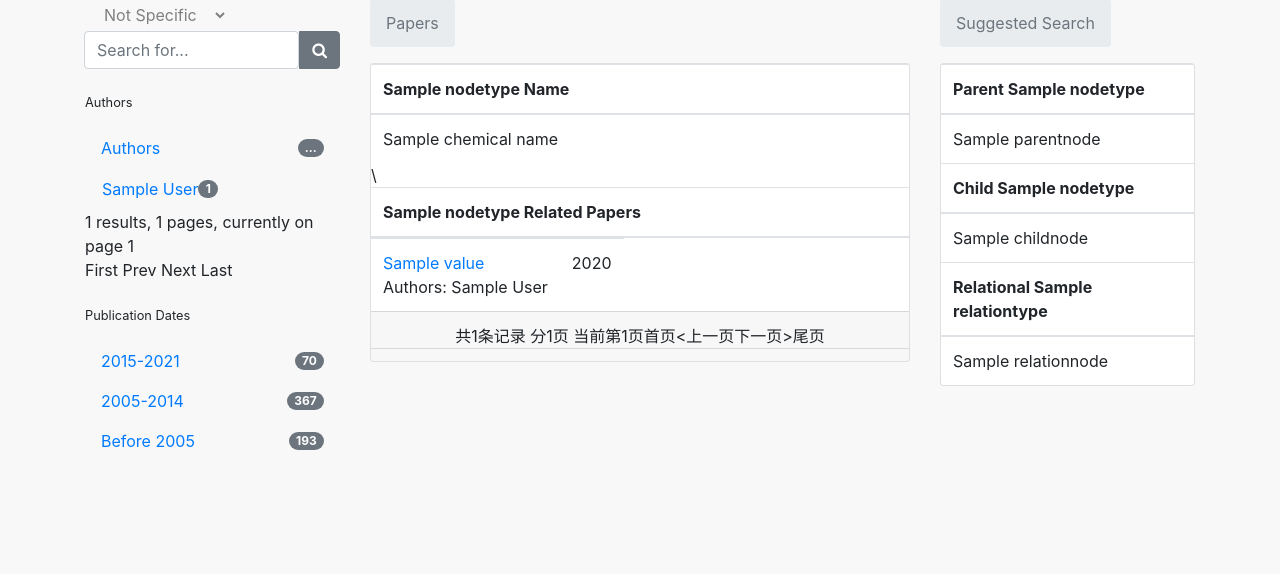
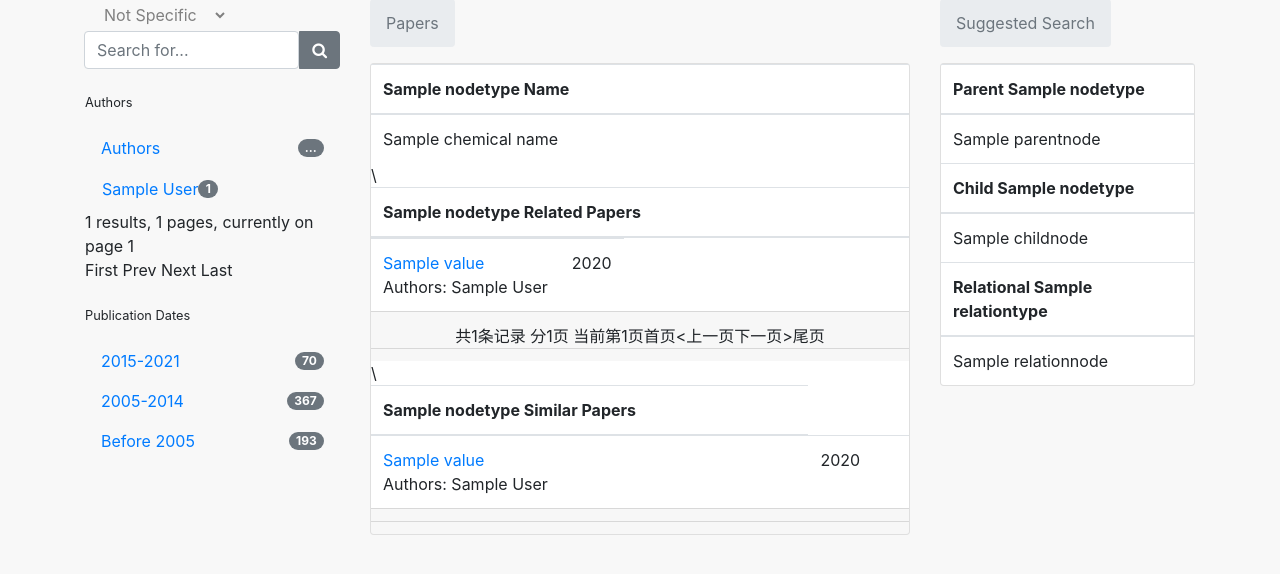
Before and after one commit to Wanyu42/COVID-19-Knowledge-Base, a Flask app: template templates/list.html in a window 1280 px wide. Shown: the part 21-595 px from the top of the page. Run offline with Flask 2, Linux system fonts and the light colour scheme; the template is opened without the code that fills it: most values are stand-ins (such as "Sample title", 1, 10 or a date in 2020); parts of the project's set-up code (start-up, migrations or seed data) failed here and were passed over; some libraries are stand-ins or nearby versions.

Commit message:
remove list.html bug

```diff
--- a/app.py
+++ b/app.py
@@ -18,6 +18,7 @@ def hello():
 def init():
     result_name = None
     paperlist = None
+    similarlist = None
     parentlist = None
     childlist = None
     relationlist = None
@@ -34,6 +35,7 @@ def init():
                 if not node:
                     result_name = 'Not Found!'
                     paperlist = {}
+                    similarlist = {}
                     parentlist = {}
                     childlist = {}
                     relationlist = {}
@@ -43,6 +45,8 @@ def init():
                         result_name = node['DiseaseName']
                         pmid_list = myQuery.findPaperGivenDisease(node)
                         paperlist = interface.getPaperInfobyID(pmid_list)
+                        similar_pmid_list = interface.similar_paper(pmid_list, interface.represent_dict)
+                        similarlist = interface.getPaperInfobyID(similar_pmid_list)
                         parentlist = myQuery.findDiseaseParent(node)
                         childlist = myQuery.findDiseaseChild(node)
                         relationlist = myQuery.findChemicalGivenDisease(node)
@@ -51,6 +55,8 @@ def init():
                         result_name = node['ChemicalName']
                         pmid_list = myQuery.findPaperGivenChemical(node)
                         paperlist = interface.getPaperInfobyID(pmid_list)
+                        similar_pmid_list = interface.similar_paper(pmid_list, interface.represent_dict)
+                        similarlist = interface.getPaperInfobyID(similar_pmid_list)
                         parentlist = myQuery.findChemicalParent(node)
                         childlist = myQuery.findChemicalChild(node)
                         relationlist = myQuery.findDiseaseGivenChemical(node)
@@ -60,6 +66,7 @@ def init():
                 if not nodes:
                     result_name = 'Not Found!'
                     paperlist = {}
+                    similarlist = {}
                     parentlist = {}
                     childlist = {}
                     relationlist = {}
@@ -86,6 +93,8 @@ def init():
                     pmid_list = list(set(pmid_list))
                     # get the full paper infos
                     paperlist = interface.getPaperInfobyID(pmid_list)
+                    similar_pmid_list = interface.similar_paper(pmid_list, interface.represent_dict)
+                    similarlist = interface.getPaperInfobyID(similar_pmid_list)
 
 
         elif type == "Chemical":
@@ -97,6 +106,7 @@ def init():
                 if not query_result:
                     result_name = 'Not Found!'
                     paperlist = {}
+                    similarlist = {}
                     parentlist = {}
                     childlist = {}
                     relationlist = {}
@@ -104,6 +114,8 @@ def init():
                     result_name = query_result['ChemicalName']
                     pmid_list = myQuery.findPaperGivenChemical(query_result)
                     paperlist = interface.getPaperInfobyID(pmid_list)
+                    similar_pmid_list = interface.similar_paper(pmid_list, interface.represent_dict)
+                    similarlist = interface.getPaperInfobyID(similar_pmid_list)
                     parentlist = myQuery.findChemicalParent(query_result)
                     childlist = myQuery.findChemicalChild(query_result)
                     relationlist = myQuery.findDiseaseGivenChemical(query_result)
@@ -113,6 +125,7 @@ def init():
                 if not query_result:
                     result_name = 'Not Found!'
                     paperlist = {}
+                    similarlist = {}
                     parentlist = {}
                     childlist = {}
                     relationlist = {}
@@ -132,6 +145,8 @@ def init():
                     pmid_list = list(set(pmid_list))
                     # get the full paper infos
                     paperlist = interface.getPaperInfobyID(pmid_list)
+                    similar_pmid_list = interface.similar_paper(pmid_list, interface.represent_dict)
+                    similarlist = interface.getPaperInfobyID(similar_pmid_list)
 
 
         elif type == "Disease":
@@ -143,6 +158,7 @@ def init():
                 if not query_result:
                     result_name = 'Not Found!'
                     paperlist = {}
+                    similarlist = {}
                     parentlist = {}
                     childlist = {}
                     relationlist = {}
@@ -150,6 +166,8 @@ def init():
                     result_name = query_result['DiseaseName']
                     pmid_list = myQuery.findPaperGivenDisease(query_result)
                     paperlist = interface.getPaperInfobyID(pmid_list)
+                    similar_pmid_list = interface.similar_paper(pmid_list, interface.represent_dict)
+                    similarlist = interface.getPaperInfobyID(similar_pmid_list)
                     parentlist = myQuery.findDiseaseParent(query_result)
                     childlist = myQuery.findDiseaseChild(query_result)
                     relationlist = myQuery.findChemicalGivenDisease(query_result)
@@ -162,6 +180,7 @@ def init():
                 if not query_result:
                     result_name = 'Not Found!'
                     paperlist = {}
+                    similarlist = {}
                     parentlist = {}
                     childlist = {}
                     relationlist = {}
@@ -181,6 +200,8 @@ def init():
                     pmid_list = list(set(pmid_list))
                     # get the full paper infos
                     paperlist = interface.getPaperInfobyID(pmid_list)
+                    similar_pmid_list = interface.similar_paper(pmid_list, interface.represent_dict)
+                    similarlist = interface.getPaperInfobyID(similar_pmid_list)
         if nodetype == 'Chemical':
             if parentlist and len(parentlist) > 5:
                 parentlist = parentlist[:5]
@@ -204,7 +225,7 @@ def init():
             relationlist = [rnode['ChemicalName'] for rnode in relationlist]
             relationtype = 'Chemical'
 
-    return render_template('list.html', chemical_name=result_name, paperlist = paperlist, parentlist = parentlist, childlist = childlist, relationlist = relationlist, nodetype = nodetype, relationtype = relationtype)
+    return render_template('list.html', chemical_name=result_name, paperlist = paperlist, similarlist = similarlist, parentlist = parentlist, childlist = childlist, relationlist = relationlist, nodetype = nodetype, relationtype = relationtype)
 
 
 if __name__ == '__main__':
--- a/interface.py
+++ b/interface.py
@@ -89,7 +89,7 @@ def getPaperInfobyID(pmid_list):
     return papers
 
 
-def similar_paper(seed_list, represent_dict, seed_lim = 10, return_lim = 10):
+def similar_paper(seed_list, represent_dict, seed_lim = 10, return_lim = 5):
     """
     Recommend similar paper based on the seed_list papers
     :param seed_list: a list of papers id in string
@@ -125,7 +125,7 @@ if __name__ == "__main__":
     test_chemical = myQuery.findChemicalbyID('MESH:D019307')
     paper_list = myQuery.findPaperGivenChemical(test_chemical)
 
-    #papers = getPaperInfobyID(paper_list)
+    papers = getPaperInfobyID(paper_list)
 
     r_dict = read_abstract_title('./Learning/repre_dict')
     r_dict = r_dict[0]
--- a/templates/list.html
+++ b/templates/list.html
@@ -198,7 +198,7 @@ function goAuthorPage(pno,psize){
                         {% for key,value in paperlist.items() %}
 						<tr>
 						<td>
-                            <li class="nav-item"><a href="{{value["doi"]}}" class="d-flex nav-link">{{value["authors"]}}<span class="ml-auto align-self-center badge badge-secondary badge-pill" id="a1">1</span></a></li>
+                            <li class="nav-item"><a href={{value["doi"]}} class="d-flex nav-link">{{value["authors"]}}<span class="ml-auto align-self-center badge badge-secondary badge-pill" id="a2">1</span></a></li>
 							</td>
 						</tr>
                         {% endfor %}
@@ -277,6 +277,35 @@ function goAuthorPage(pno,psize){
                 <div class="d-flex justify-content-center pb-0 card-footer" id="page1">
                 </div>
                 <div class="d-flex justify-content-center pb-0 card-footer" id="page2">
+                </div>
+		<div class="table-responsive-xl">
+                    <table class="mb-0 table table-hover">
+                        <thead>
+                            <tr>
+                                {% if nodetype %}
+                                <th class="align-middle bt-0">{{ nodetype }} Similar Papers</th>
+                                {% endif %}
+                            </tr>
+                        </thead>
+                        <tbody id="similarListTable">\
+                            {% if similarlist %}
+                            {% for key,value in similarlist.items() %}
+                            <tr>
+                                <td class="align-middle">
+                                    <div><a href={{value["doi"]}}>{{ value["title"] }}</a></div><span value={{value["year"]}}>Authors: {{value["authors"]}}</span>
+                                </td>
+								<td>
+								{{value["year"]}}
+								</td>
+                            </tr>
+                            {% endfor %}
+                            {% endif %}
+                        </tbody>
+                    </table>
+                </div>
+                <div class="d-flex justify-content-center pb-0 card-footer" id="page3">
+                </div>
+                <div class="d-flex justify-content-center pb-0 card-footer" id="page4">
                 </div>
             </div>
         </div>
```
